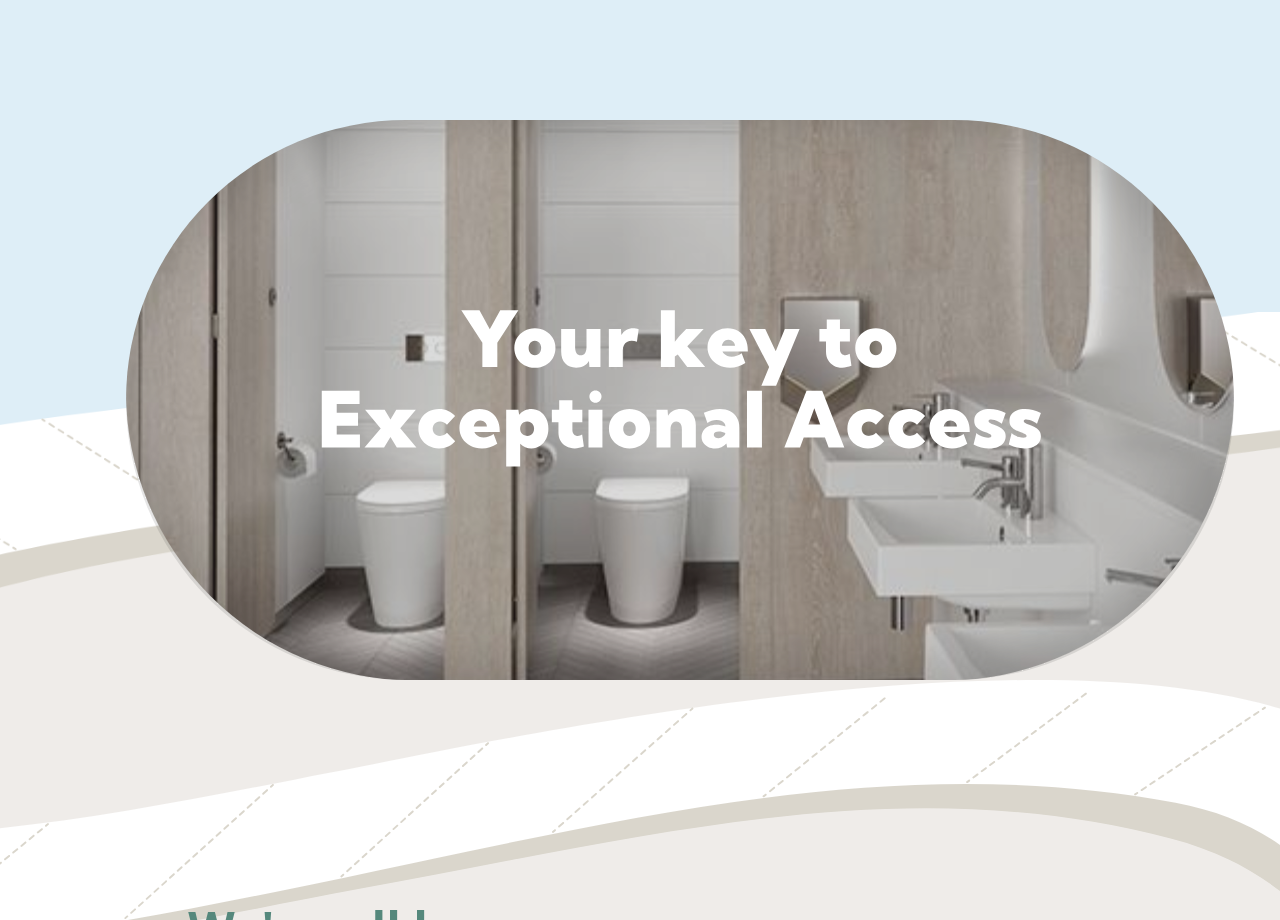
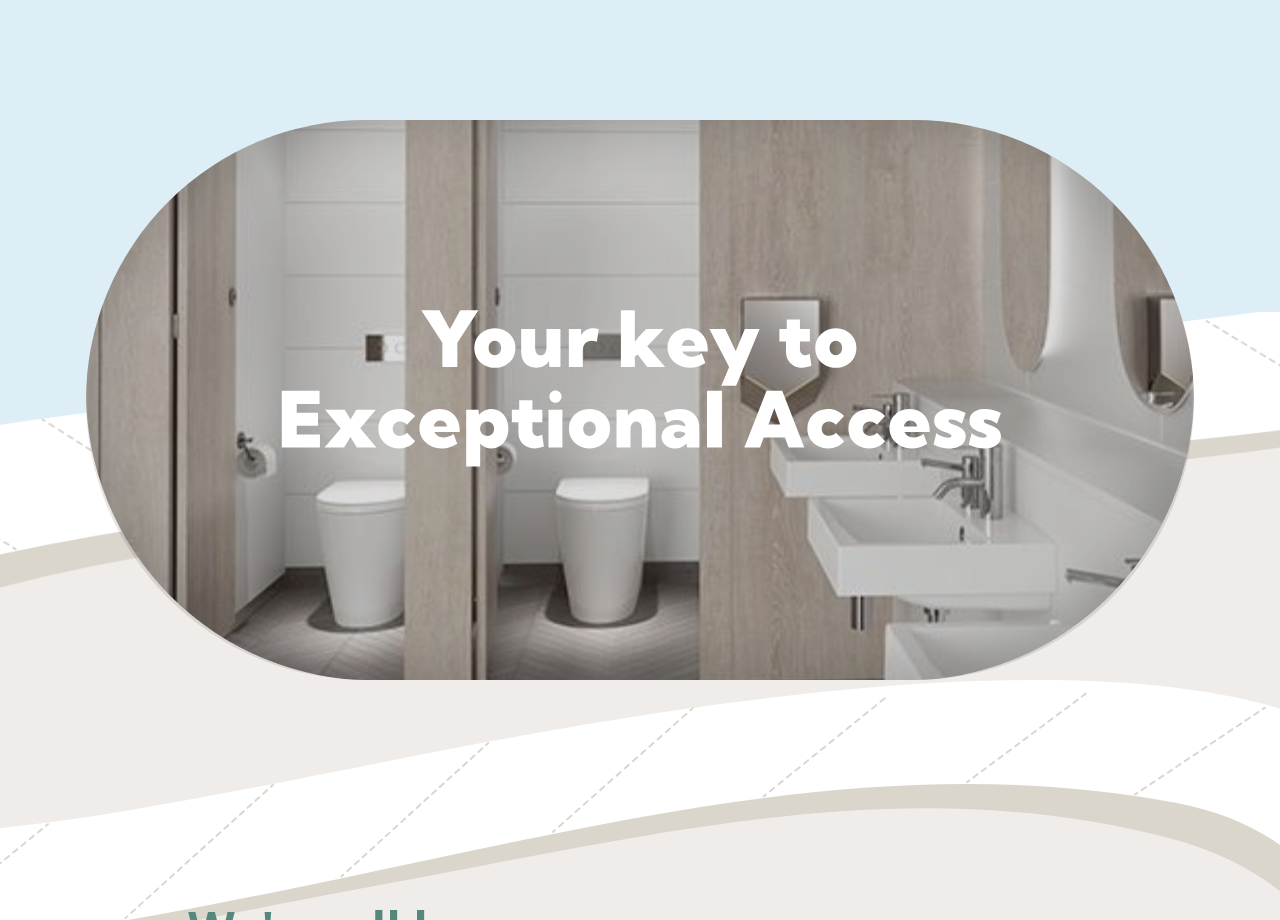
Before and after one commit to AbdulRehman938/yedi-frontend-latest, a React (Vite) app: page / in a window 1280 px wide. Shown: the part 920-1840 px from the top of the page. Built offline with nearby package versions, Linux system fonts and the light colour scheme; the HTML template or start-up script is replaced by a standard one.

Commit message:
commit58

```diff
--- a/src/components/Home/Mirror.jsx
+++ b/src/components/Home/Mirror.jsx
@@ -45,7 +45,7 @@ const Mirror = () => {
   }, [])
 
   return (
-    <div className="w-full bg-secondary h-[360vh] mt-[30rem] flex flex-col items-center relative overflow-visible">
+    <div className="w-full bg-secondary h-[355vh] mt-[30rem] flex flex-col items-center relative overflow-visible">
       <div className="w-full relative flex flex-col items-center px-4 sm:px-6 overflow-visible">
         {/* Top overflowing mirror image */}
         <motion.img
@@ -63,7 +63,7 @@ const Mirror = () => {
         {/* Mirror container */}
         <motion.div
           id="mirror"
-          className="w-[95%] object-contain sm:w-[90%] mt-[-20rem] ml-[5rem] max-w-[1440px] z-30 hidden sm:block h-[35rem] bg-transparent relative rounded-[50rem] overflow-hidden justify-center items-center"
+          className="w-[95%] object-contain sm:w-[90%] mt-[-20rem] ml-[0rem] max-w-[1440px] z-30 hidden sm:block h-[35rem] bg-transparent relative rounded-[50rem] overflow-hidden justify-center items-center"
           variants={fadeVariant}
           initial="hidden"
           whileInView="visible"
```
